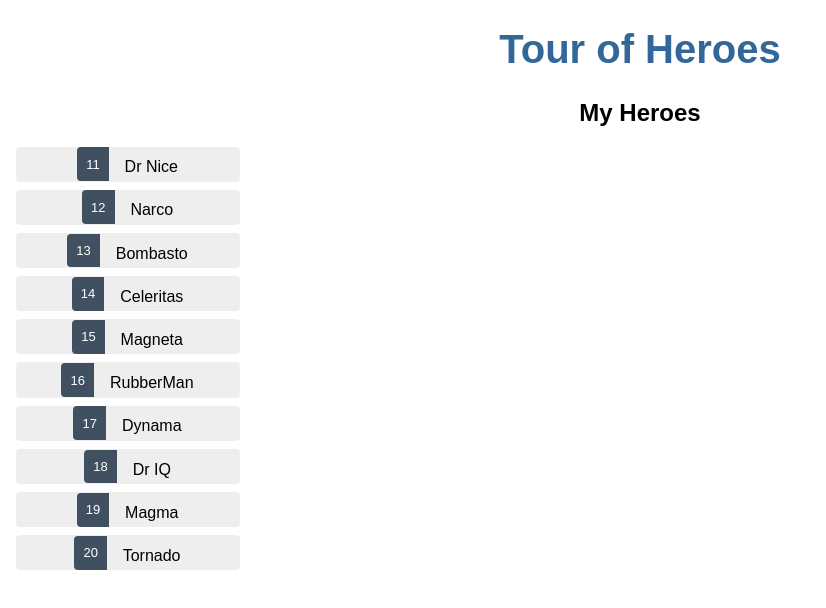
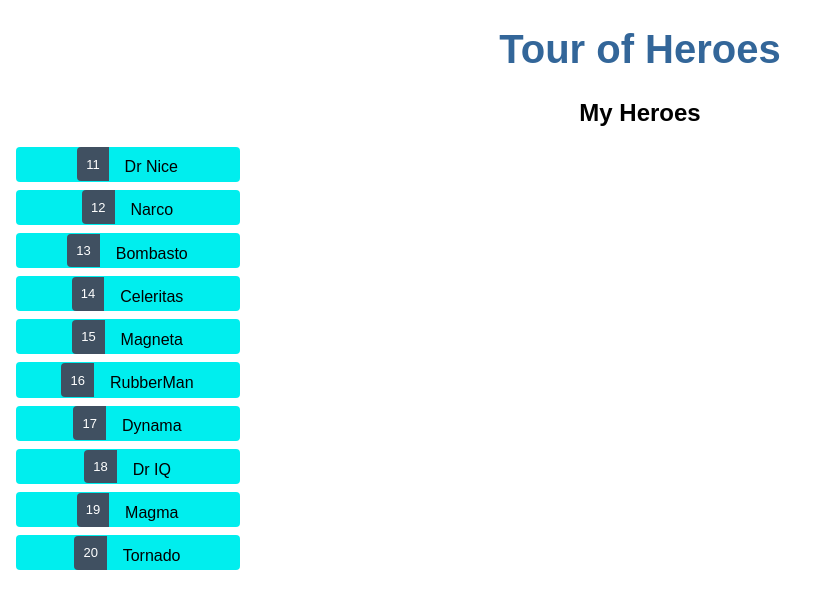
Before and after one commit to MoritzHeld/HeroWebAppAngular, an Angular app: page / in a window 1280 px wide. Shown: the top 608 px of the page, without its empty margins (0-826 px from the left). Built offline with nearby package versions, Linux system fonts and the light colour scheme.

Commit message:
fixed color

```diff
--- a/src/app/heroes/heroes.component.css
+++ b/src/app/heroes/heroes.component.css
@@ -9,7 +9,7 @@
     cursor: pointer;
     position: relative;
     left: 0;
-    background-color: #EEE;
+    background-color: #0EE;
     margin: .5em;
     padding: .3em 0;
     height: 1.6em;
```
